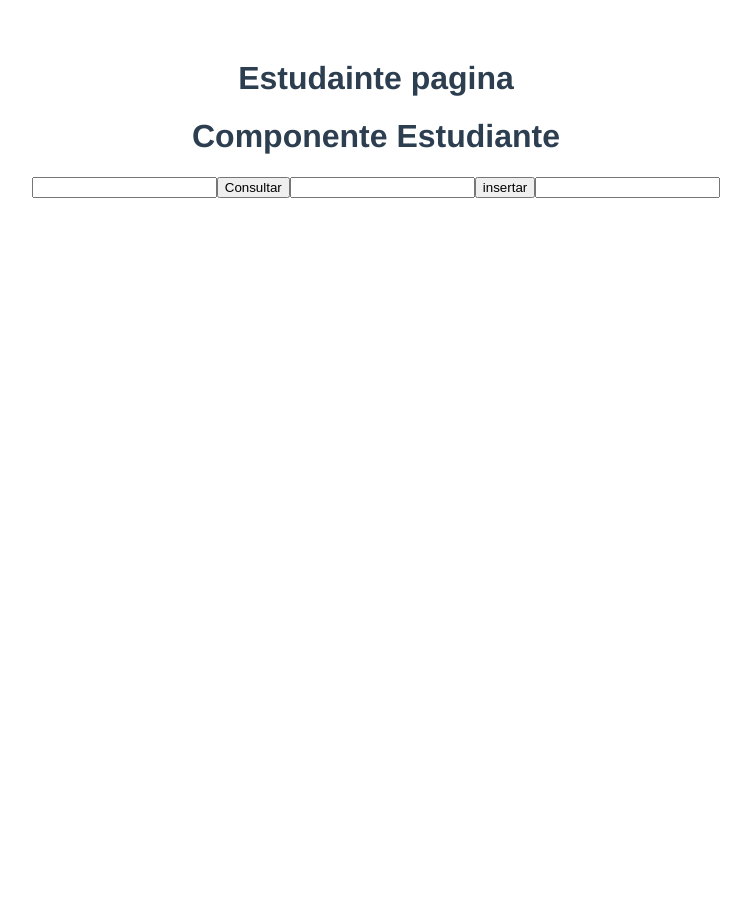
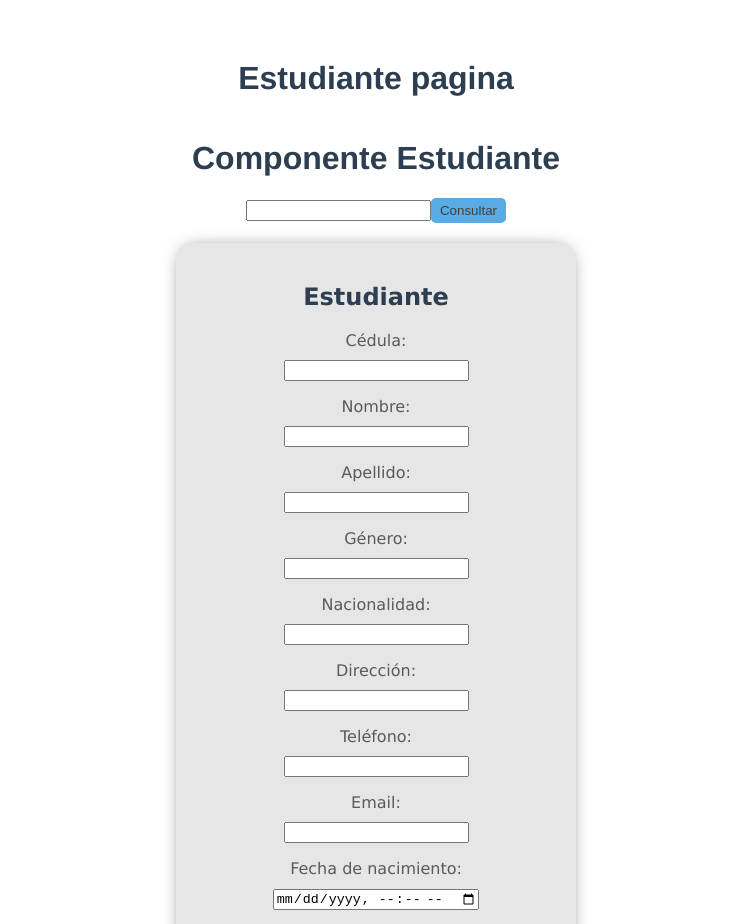
Before and after one commit to Anthony0597/pw_vue_u3_p5_an, a Vue app: page / in a window 1280 px wide. Shown: the top 924 px of the page, without its empty margins (264-1015 px from the left). Before the commit the page ends 800 px from the top, so only its background shows below. Built offline with nearby package versions, Linux system fonts and the light colour scheme.

Commit message:
Tarea 12: Completar el TALLER 34

```diff
--- a/src/components/Estudiante.vue
+++ b/src/components/Estudiante.vue
@@ -1,10 +1,29 @@
 <template>
-  <h1>Componente Estudiante</h1>
-  <input v-model="id" type="text" />
-  <button @click="consultarPorId">Consultar</button>
-  <input v-model="nombre" type="text" />
-  <button @click="insertar">insertar</button>
-  <input v-model="apellido" type="text">
+  <div class="container">
+    <div class="cabecera">
+      <h1>Componente Estudiante</h1>
+      <input v-model="id" type="text" />
+      <button @click="consultarPorId">Consultar</button>
+    </div>
+
+    <div class="form">
+      <h2>Estudiante</h2>
+      <p type="C&eacute;dula:"><input v-model="cedula" type="text" /></p>
+      <p type="Nombre:"><input v-model="nombre" type="text" /></p>
+      <p type="Apellido:"><input v-model="apellido" type="text" /></p>
+      <p type="G&eacute;nero:"><input v-model="genero" type="text" /></p>
+      <p type="Nacionalidad:"><input v-model="nacionalidad" type="text" /></p>
+      <p type="Direcci&oacute;n:"><input v-model="direccion" type="text" /></p>
+      <p type="Tel&eacute;fono:"><input v-model="telefono" type="text" /></p>
+      <p type="Email:"><input v-model="email" type="text" /></p>
+      <p type="Fecha de nacimiento:">
+        <input v-model="fechaNacimiento" type="datetime-local" />
+      </p>
+      <div class="bot">
+        <button @click="insertar">Insertar</button>
+      </div>
+    </div>
+  </div>
 </template>
 
 <script>
@@ -15,8 +34,15 @@ export default {
   data() {
     return {
       id: null,
+      cedula: null,
       nombre: null,
-      apellido: null
+      apellido: null,
+      genero: null,
+      direccion: null,
+      nacionalidad: null,
+      telefono: null,
+      email: null,
+      fechaNacimiento: null,
     };
   },
   methods: {
@@ -28,15 +54,15 @@ export default {
     },
     async insertar() {
       const estuBody = {
-        cedula: "1758693256",
-        nombre: "Maria",
+        cedula: this.cedula,
+        nombre: this.nombre,
         apellido: this.apellido,
-        genero: "F",
-        direccion: "Conocoto",
-        nacionalidad: "ecuatoriana",
-        telefono: "0961223647",
-        email: "example@example.com",
-        fechaNacimiento: "2010-08-14T00:00:00",
+        genero: this.genero,
+        direccion: this.direccion,
+        nacionalidad: this.nacionalidad,
+        telefono: this.telefono,
+        email: this.email,
+        fechaNacimiento: this.fechaNacimiento,
       };
       await insertarFachada(estuBody);
     },
@@ -44,5 +70,46 @@ export default {
 };
 </script>
 
-<style>
+<style scoped>
+p:before {
+  content: attr(type);
+  display: block;
+  margin: 10px 2px;
+  font-size: 16px;
+  color: #5a5a5a;
+}
+.container {
+  display: grid;
+  justify-content: center;
+  align-items: center;
+}
+
+.form {
+  width: 340px;
+  height: 700px;
+  background-color: #e6e6e6;
+  border-radius: 15px;
+  padding: 20px 30px;
+  font-family: "Lucida Sans", "Lucida Sans Regular", "Lucida Grande",
+    "Lucida Sans Unicode", Geneva, Verdana, sans-serif;
+  box-shadow: 0 0 20px -10px #000;
+}
+
+.bot {
+  display: flex;
+  justify-content: center;
+  align-items: center;
+}
+
+button {
+  height: 25px;
+  width: 75px;
+  color: #414141;
+  background-color: #59abe3;
+  border: 0;
+  border-radius: 5px;
+}
+.cabecera{
+  margin-bottom: 20px;
+}
 </style>
--- a/src/helpers/clienteEstudiante.js
+++ b/src/helpers/clienteEstudiante.js
@@ -1,7 +1,7 @@
 import axios from "axios";
 
 const consultarEstudiante = async (id) =>{
-    const data = axios.get(`http://localhost:8082/API/v1.0/Matricula/estudiantes/${id}`).then(r => r.data)
+    const data = axios.get(`http://localhost:8082/API/v1.0/Matricula/self/estudiantes/${id}`).then(r => r.data)
     console.log(data);
     return data;
 }
--- a/src/pages/EstudiantePagina.vue
+++ b/src/pages/EstudiantePagina.vue
@@ -1,5 +1,5 @@
 <template>
-  <h1>Estudainte pagina</h1>
+  <h1>Estudiante pagina</h1>
   <Estudiante/>
 
 </template>
```
